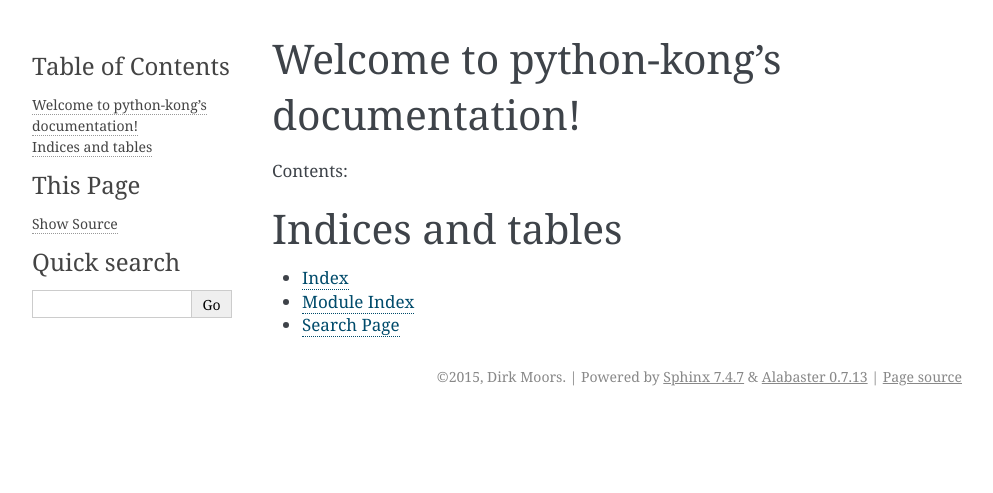
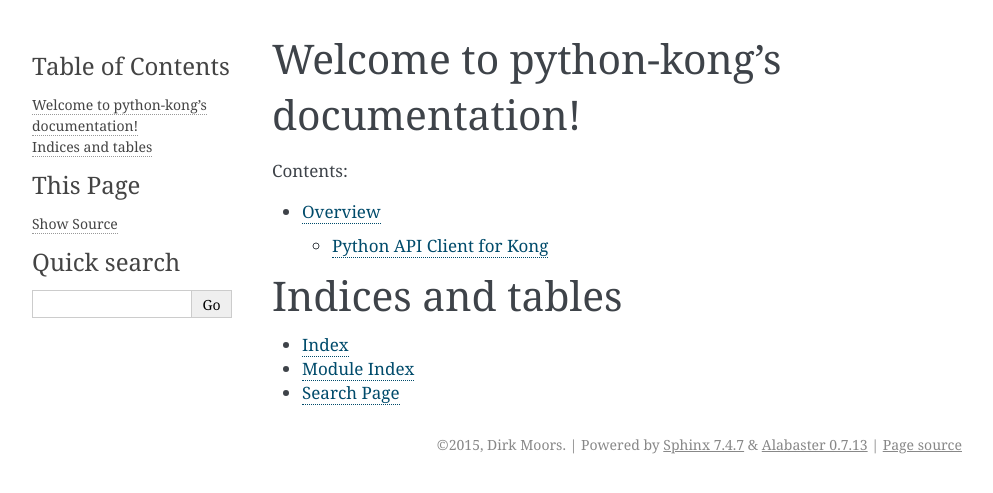
Before and after one commit to jmnavarro/python-kong, a Sphinx documentation site: the page built from docs/index.rst, in a window 1280 px wide. Shown: the top 493 px of the page, without its empty margins (148-1141 px from the left). Built offline with Sphinx 7.4.7, drawn with Linux system fonts in a browser that asks for light colours; some of the changed lines change nothing that is shown.

Commit message:
Updating docs

```diff
--- a/docs/index.rst
+++ b/docs/index.rst
@@ -1,8 +1,3 @@
-.. python-kong documentation master file, created by
-   sphinx-quickstart on Thu Jul 23 18:04:16 2015.
-   You can adapt this file completely to your liking, but it should at least
-   contain the root `toctree` directive.
-
 Welcome to python-kong's documentation!
 =======================================
 
@@ -11,7 +6,7 @@ Contents:
 .. toctree::
    :maxdepth: 2
 
-
+   readme
 
 Indices and tables
 ==================
--- /dev/null
+++ b/docs/readme.rst
@@ -0,0 +1,5 @@
+########
+Overview
+########
+
+.. include:: ../README.rst
```
